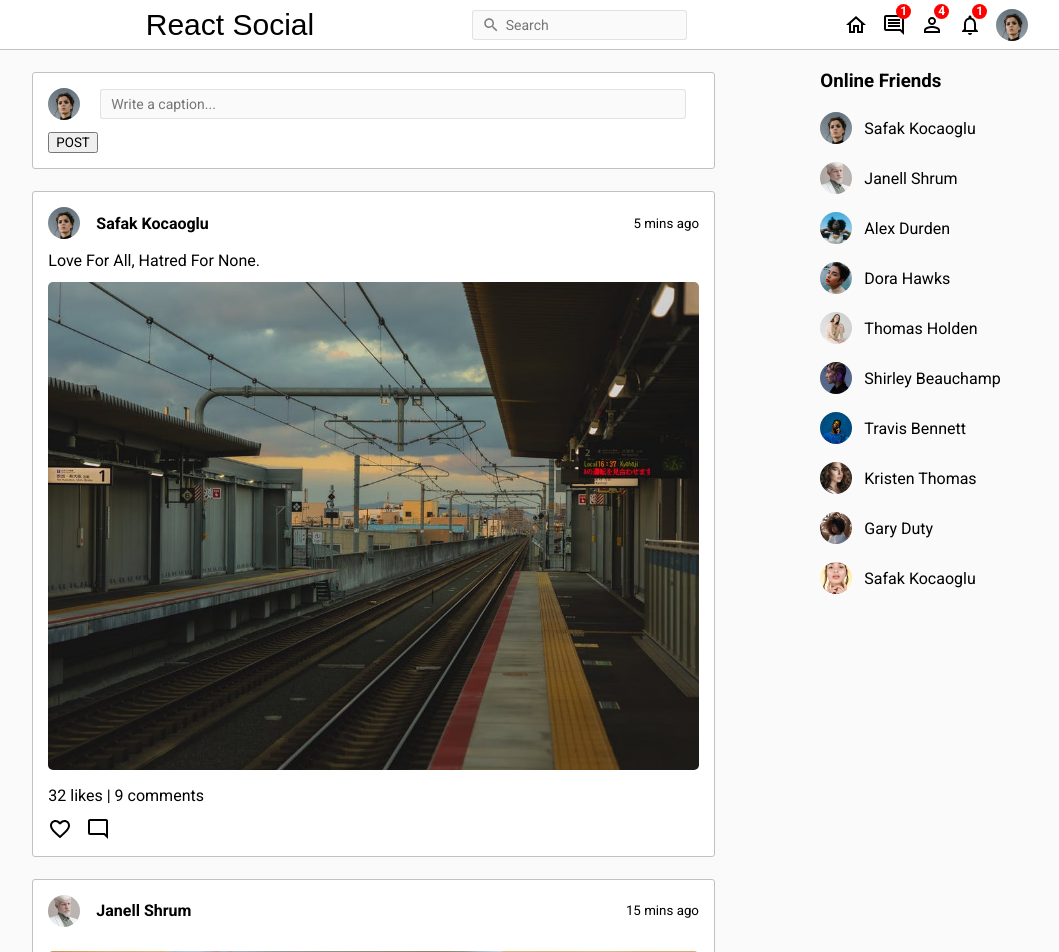
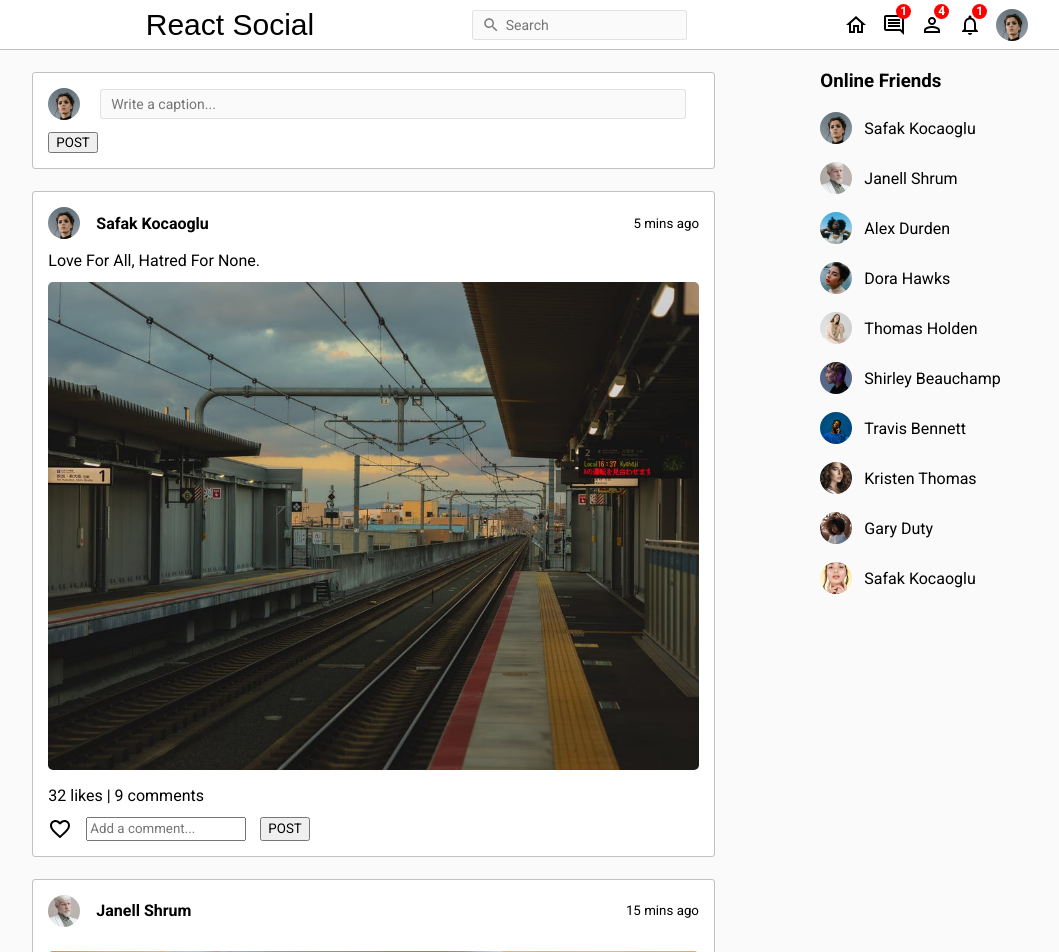
Before and after one commit to minsoeaung/react-social-media, a React (Create React App) app: page / in a window 1280 px wide. Shown: the top 952 px of the page, without its empty margins (53-1112 px from the left). Built offline with nearby package versions, Linux system fonts and the light colour scheme; a web font is replaced by a local one.

Commit message:
Like handler

```diff
--- a/src/components/Post/Post.css
+++ b/src/components/Post/Post.css
@@ -56,3 +56,7 @@
 .post-bottom-gp > * {
     margin-right: 14px;
 }
+
+.pointer {
+    cursor: pointer;
+}
--- a/src/components/Post/Post.js
+++ b/src/components/Post/Post.js
@@ -1,9 +1,23 @@
 import './Post.css'
-import FavoriteBorderOutlinedIcon from '@mui/icons-material/FavoriteBorderOutlined';
-import ModeCommentOutlinedIcon from '@mui/icons-material/ModeCommentOutlined';
+import FavoriteBorderIcon from '@mui/icons-material/FavoriteBorder';
+import FavoriteIcon from '@mui/icons-material/Favorite';
 import {Users} from '../../dummyData'
+import {useState} from "react";
 
 const Post = ({post}) => {
+    const [likeCount, setLikeCount] = useState(post.like)
+    const [isLiked, setIsLiked] = useState(false)
+    const [commentInput, setCommentInput] = useState("")
+
+    function likeHandler() {
+        setIsLiked(!isLiked)
+        setLikeCount(isLiked ? likeCount - 1 : likeCount + 1)
+    }
+
+    function commentHandler() {
+
+    }
+
     return (
         <div className="post">
             <div className="post-container">
@@ -32,11 +46,21 @@ const Post = ({post}) => {
                 {/* likes and comments */}
                 <div className="post-bottom">
                     <div className="post-bottom-gp">
-                        <span>{post.like} likes | {post.comment} comments</span>
+                        <span>{likeCount} likes | {post.comment} comments</span>
                     </div>
                     <div className="post-bottom-gp">
-                        <FavoriteBorderOutlinedIcon/>
-                        <ModeCommentOutlinedIcon/>
+                        {isLiked ?
+                            <FavoriteIcon onClick={likeHandler} className="pointer"/>
+                            :
+                            <FavoriteBorderIcon onClick={likeHandler} className="pointer"/>
+                        }
+                        <input
+                            type="text"
+                            placeholder="Add a comment..."
+                            value={commentInput}
+                            onChange={e => setCommentInput(e.target.value)}
+                        />
+                        <button onClick={commentHandler}>POST</button>
                     </div>
                 </div>
             </div>
```
